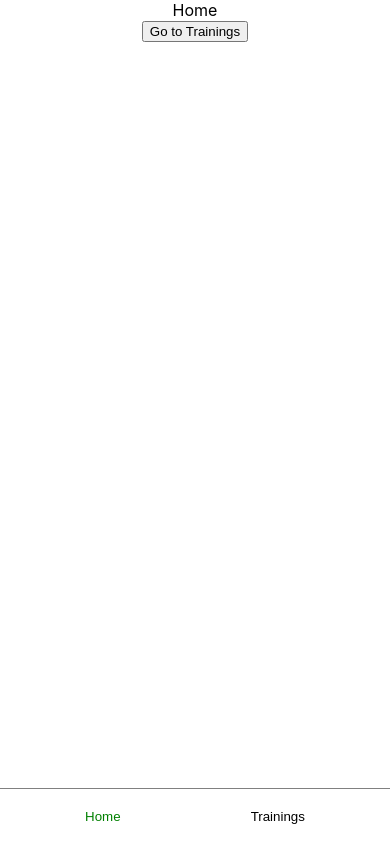
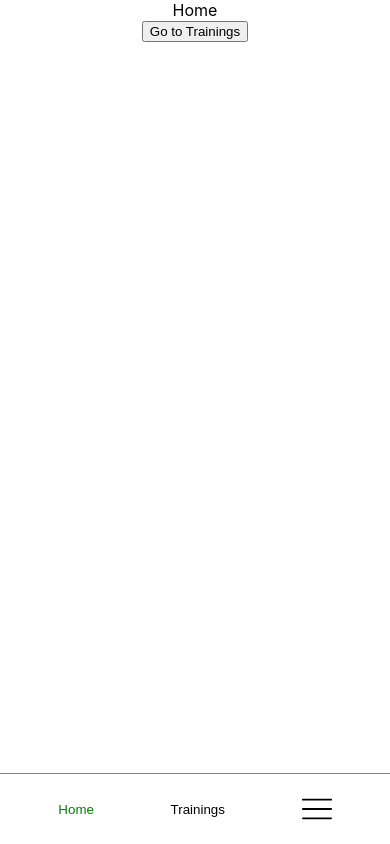
Before and after one commit to vincefliek/YourGym, a React (Create React App) app in the folder client/: page / in a window 390 px wide. Built offline with nearby package versions, Linux system fonts and the light colour scheme.

Commit message:
client: convert icon into Hamburger component (we need svg as html)

```diff
--- a/client/src/components/Navbar/view.js
+++ b/client/src/components/Navbar/view.js
@@ -1,6 +1,7 @@
 import React from 'react';
 
 import { connect } from '../../utils';
+import { Hamburger } from '../icons';
 import { controller } from './controller';
 import style from './style.module.scss';
 
@@ -15,6 +16,7 @@ class PureNavbar extends React.Component {
         <button onClick={onTrainingsClick} className={`${style.button} ${isTrainingsActive && style.navbarActive}`} >
           Trainings
         </button>
+        <Hamburger />
       </div>
     );
   }
--- /dev/null
+++ b/client/src/components/icons/Hamburger/index.js
@@ -0,0 +1,12 @@
+export function Hamburger() {
+  return (
+    <svg width="30px" height="30px" viewBox="0 0 384.97 384.97" xmlns="http://www.w3.org/2000/svg">
+    <path d="M12.03,84.212h360.909c6.641,0,12.03-5.39,12.03-12.03c0-6.641-5.39-12.03-12.03-12.03H12.03
+        C5.39,60.152,0,65.541,0,72.182C0,78.823,5.39,84.212,12.03,84.212z"/>
+    <path d="M372.939,180.455H12.03c-6.641,0-12.03,5.39-12.03,12.03s5.39,12.03,12.03,12.03h360.909c6.641,0,12.03-5.39,12.03-12.03
+        S379.58,180.455,372.939,180.455z"/>
+    <path d="M372.939,300.758H12.03c-6.641,0-12.03,5.39-12.03,12.03c0,6.641,5.39,12.03,12.03,12.03h360.909
+        c6.641,0,12.03-5.39,12.03-12.03C384.97,306.147,379.58,300.758,372.939,300.758z"/>
+    </svg>
+  );
+}
--- /dev/null
+++ b/client/src/components/icons/index.js
@@ -0,0 +1 @@
+export { Hamburger } from './Hamburger';
```
Also changed, not shown: client/src/assets/hamburger.svg (deleted).
